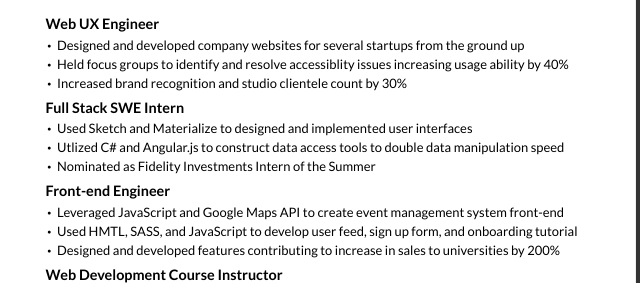
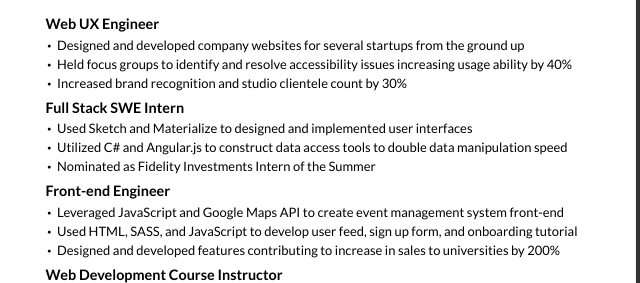
Before and after one commit to Saqif280/resume, a plain HTML site: page index.html in a window 1280 px wide. Shown: the part 319-602 px from the top of the page, 412-1052 px from the left. Drawn offline with nearby package versions, Linux system fonts and the light colour scheme.

Commit message:
fix typos

```diff
--- a/index.html
+++ b/index.html
@@ -71,7 +71,7 @@
             <h3 class="inline light">Web UX Engineer</h3>
             <div class="bulleted">
               <p>Designed and developed company websites for several startups from the ground up</p>
-              <p>Held focus groups to identify and resolve accessiblity issues increasing usage ability by 40%</p>
+              <p>Held focus groups to identify and resolve accessibility issues increasing usage ability by 40%</p>
               <p>Increased brand recognition and studio clientele count by 30%</p>
             </div>
           </div>
@@ -85,7 +85,7 @@
             <h3 class="inline light">Full Stack SWE Intern</h3>
             <div class="bulleted">
               <p>Used Sketch and Materialize to designed and implemented user interfaces</p>
-              <p>Utlized C# and Angular.js to construct data access tools to double data manipulation speed</p>
+              <p>Utilized C# and Angular.js to construct data access tools to double data manipulation speed</p>
               <p>Nominated as Fidelity Investments Intern of the Summer</p>
             </div>
           </div>
@@ -99,7 +99,7 @@
             <h3 class="inline light">Front-end Engineer</h3>
             <div class="bulleted">
               <p>Leveraged JavaScript and Google Maps API to create event management system front-end</p>
-              <p>Used HMTL, SASS, and JavaScript to develop user feed, sign up form, and onboarding tutorial</p>
+              <p>Used HTML, SASS, and JavaScript to develop user feed, sign up form, and onboarding tutorial</p>
               <p>Designed and developed features contributing to increase in sales to universities by 200%</p>
             </div>
           </div>
```
